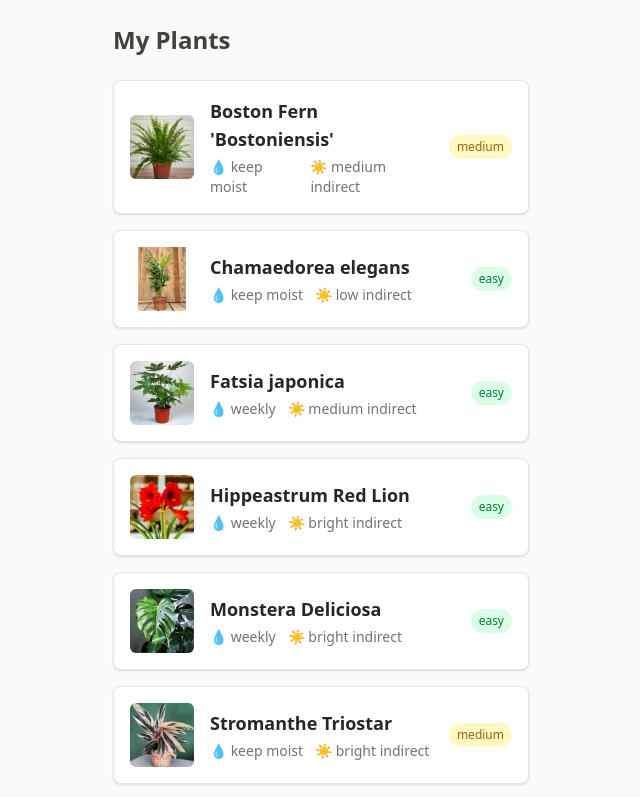
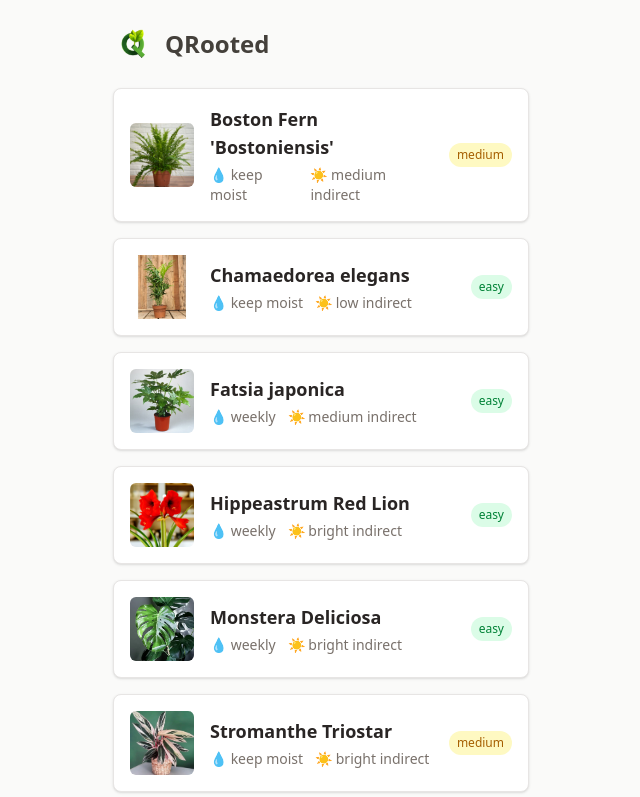
Before and after one commit to esender/planter, an Astro site: page / in a window 1280 px wide. Shown: the top 797 px of the page, without its empty margins (319-959 px from the left). Built offline with nearby package versions, Linux system fonts and the light colour scheme; Astro itself is replaced by a stand-in of ours.

Commit message:
Update project dependencies and enhance homepage layout
- Added `@astrojs/check` and `typescript` as development dependencies in `package.json`.
- Updated `package-lock.json` to reflect the new dependencies and their versions.
- Introduced a new image `qrooted.webp` to the public directory.
- Modified the homepage layout in `index.astro` to feature the QRooted logo alongside the title.

```diff
--- a/package.json
+++ b/package.json
@@ -14,5 +14,9 @@
     "@tailwindcss/vite": "^4.1.18",
     "astro": "^5.17.1",
     "tailwindcss": "^4.1.18"
+  },
+  "devDependencies": {
+    "@astrojs/check": "^0.9.6",
+    "typescript": "^5.9.3"
   }
 }
--- a/src/pages/index.astro
+++ b/src/pages/index.astro
@@ -5,8 +5,11 @@ import PlantLayout from '../layouts/PlantLayout.astro';
 const plants = await getCollection('plants');
 ---
 
-<PlantLayout title="My Plants">
-  <h1 class="text-2xl font-bold mb-6 text-stone-700">My Plants</h1>
+<PlantLayout title="QRooted">
+  <h1 class="mb-6 flex items-center gap-3 text-2xl font-bold text-stone-700">
+    <img src="/qrooted.webp" alt="QRooted logo" class="h-10 w-10" />
+    <span>QRooted</span>
+  </h1>
 
   <div class="space-y-4">
     {plants.map((plant) => (
```
Also changed, not shown: public/qrooted.webp (added), 1 other file.
